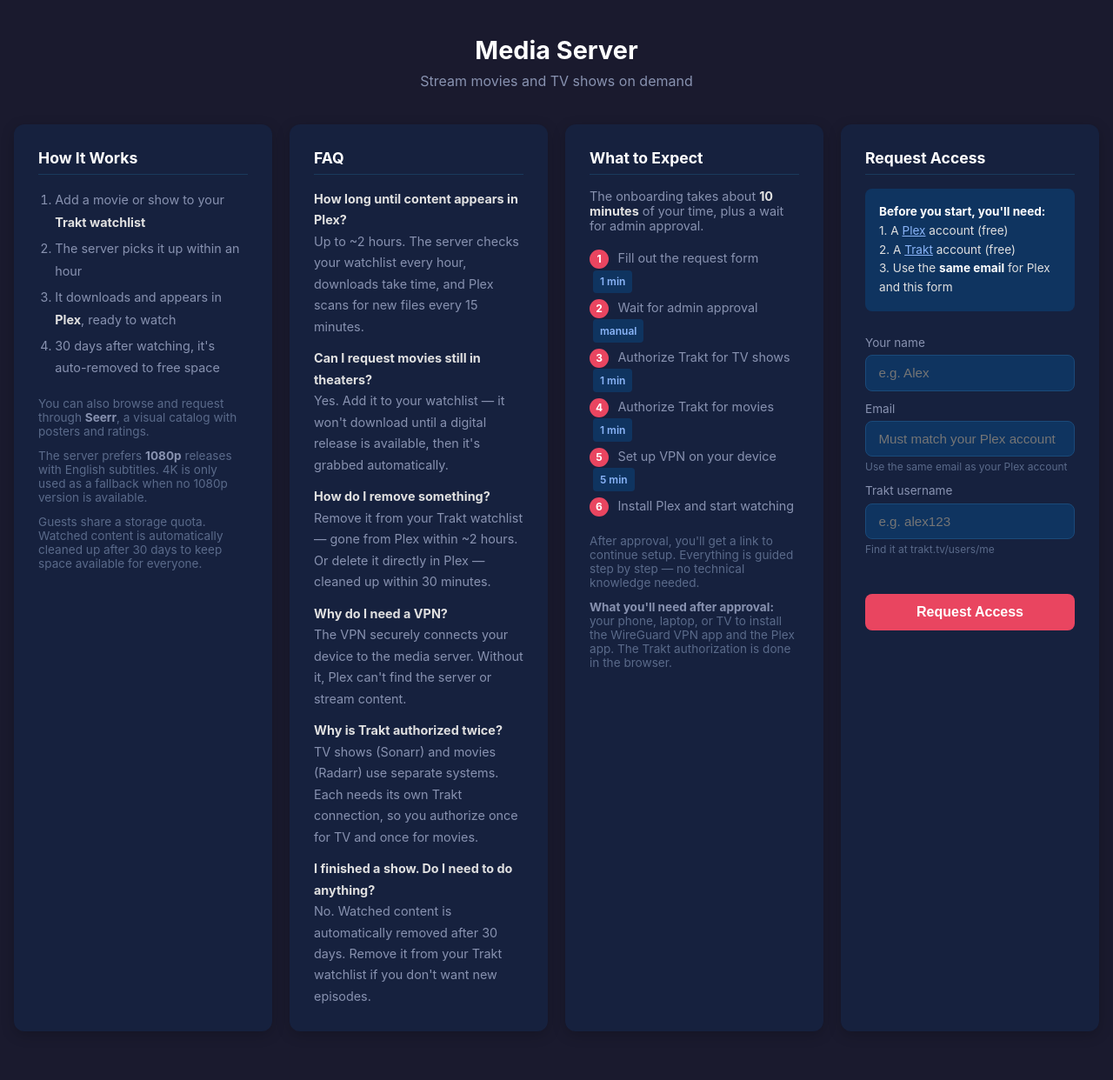
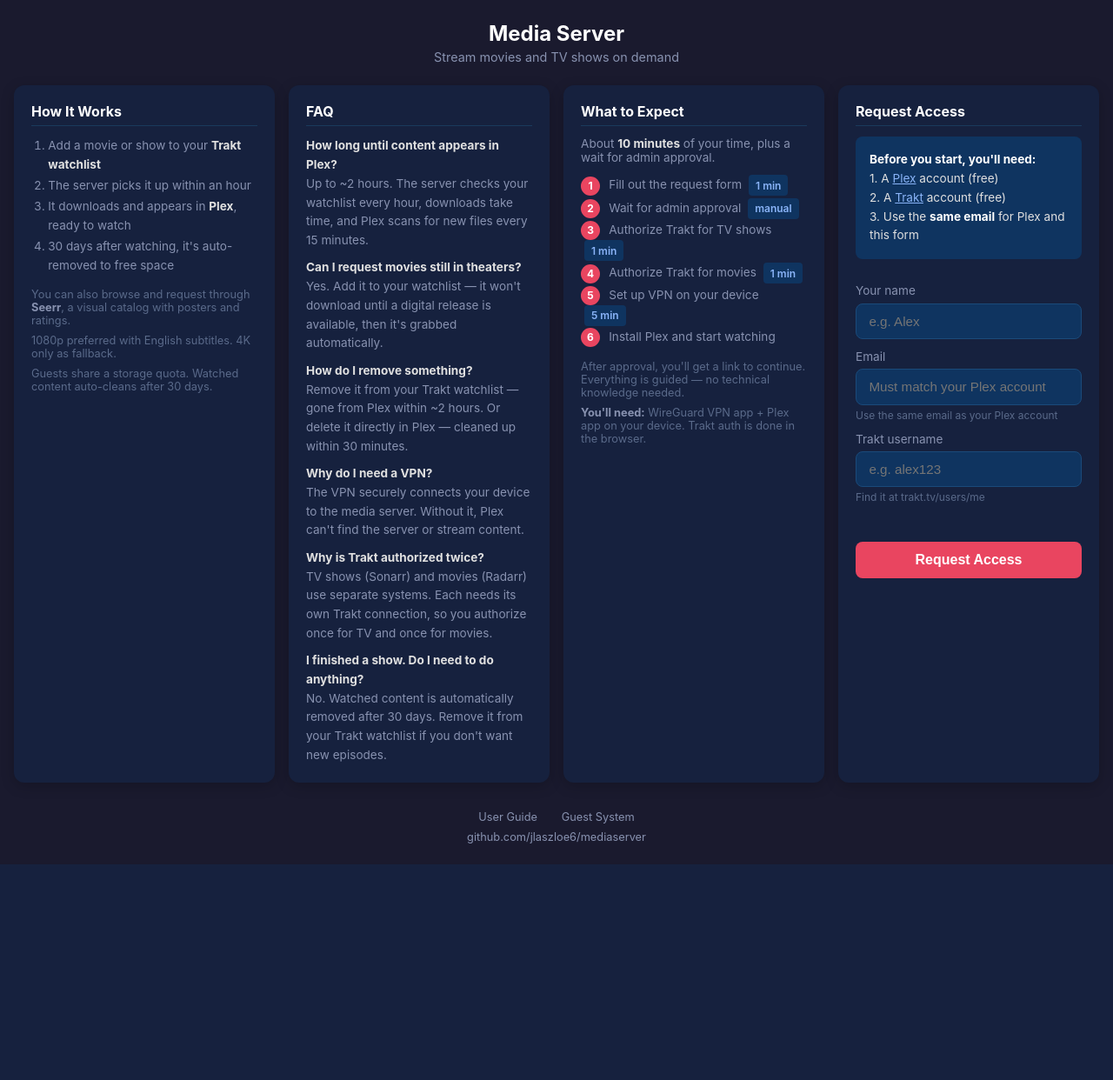
Before and after one commit to jlaszloe6/mediaserver, a Flask app: page /onboard in a window 1280 px wide. Shown: the whole page at 87% size. After the commit the page ends 994 px from the top, so only its background shows below. Run offline with Flask 3, Linux system fonts and the light colour scheme; parts of the project's set-up code (start-up, migrations or seed data) failed here and were passed over; some libraries are stand-ins or nearby versions.

Commit message:
Fit onboard page to viewport and add footer with wiki links
- Tighter padding and font sizes to fit 4 columns on screen
- Flexbox body so columns fill available height
- Footer with links to User Guide and Guest System wiki pages
- GitHub repo reference at the bottom

Co-Authored-By: Claude Opus 4.6 (1M context) <noreply@anthropic.com>

```diff
--- a/status-page/templates/onboard.html
+++ b/status-page/templates/onboard.html
@@ -12,21 +12,24 @@
             background: #1a1a2e;
             color: #e0e0e0;
             min-height: 100vh;
+            display: flex;
+            flex-direction: column;
         }
         .page-header {
             text-align: center;
-            padding: 2.5rem 1rem 1rem;
+            padding: 1.5rem 1rem 0.5rem;
         }
-        .page-header h1 { font-size: 1.8rem; color: #fff; margin-bottom: 0.5rem; }
-        .page-header p { color: #8892b0; font-size: 1rem; }
+        .page-header h1 { font-size: 1.5rem; color: #fff; margin-bottom: 0.25rem; }
+        .page-header p { color: #8892b0; font-size: 0.9rem; }
         .columns {
             display: grid;
             grid-template-columns: 1fr 1fr 1fr 1fr;
-            gap: 1.25rem;
+            gap: 1rem;
             max-width: 1400px;
-            margin: 1.5rem auto;
-            padding: 0 1rem 2rem;
+            margin: 1rem auto;
+            padding: 0 1rem;
             align-items: stretch;
+            flex: 1;
         }
         @media (max-width: 1100px) {
             .columns { grid-template-columns: 1fr 1fr; }
@@ -37,12 +40,12 @@
         .card {
             background: #16213e;
             border-radius: 12px;
-            padding: 1.75rem;
+            padding: 1.25rem;
             box-shadow: 0 4px 16px rgba(0,0,0,0.2);
             display: flex;
             flex-direction: column;
         }
-        .card h2 { font-size: 1.1rem; color: #fff; margin-bottom: 1rem; padding-bottom: 0.5rem; border-bottom: 1px solid #1a3a5c; }
+        .card h2 { font-size: 1rem; color: #fff; margin-bottom: 0.75rem; padding-bottom: 0.4rem; border-bottom: 1px solid #1a3a5c; }
         label { display: block; font-size: 0.85rem; color: #8892b0; margin-bottom: 0.4rem; margin-top: 0.75rem; }
         input[type="text"], input[type="email"] {
             width: 100%;
@@ -79,10 +82,10 @@
         }
         .flash.info { background: rgba(100,150,255,0.15); color: #8ab4f8; }
         .flash.error { background: rgba(233,69,96,0.15); color: #e94560; }
-        .info-list { line-height: 1.8; font-size: 0.9rem; color: #8892b0; padding-left: 1.2rem; }
-        .info-list li { margin-bottom: 0.25rem; }
+        .info-list { line-height: 1.6; font-size: 0.85rem; color: #8892b0; padding-left: 1.2rem; }
+        .info-list li { margin-bottom: 0.15rem; }
         .info-list strong { color: #e0e0e0; }
-        .faq-item { margin-bottom: 0.75rem; font-size: 0.9rem; color: #8892b0; line-height: 1.7; }
+        .faq-item { margin-bottom: 0.6rem; font-size: 0.85rem; color: #8892b0; line-height: 1.6; }
         .faq-item:last-child { margin-bottom: 0; }
         .faq-item strong { color: #e0e0e0; }
         .step-num {
@@ -99,7 +102,7 @@
             margin-right: 0.4rem;
         }
         .steps-list { list-style: none; padding: 0; }
-        .steps-list li { line-height: 1.8; font-size: 0.9rem; color: #8892b0; margin-bottom: 0.25rem; }
+        .steps-list li { line-height: 1.6; font-size: 0.85rem; color: #8892b0; margin-bottom: 0.15rem; }
         .steps-list strong { color: #e0e0e0; }
         .time-badge {
             display: inline-block;
@@ -122,6 +125,16 @@
         .prereqs strong { color: #fff; }
         .prereqs a { color: #8ab4f8; }
         a { color: #8ab4f8; }
+        .footer {
+            text-align: center;
+            padding: 1rem 1rem 1.5rem;
+            font-size: 0.8rem;
+            color: #5a6a8a;
+        }
+        .footer a { color: #8892b0; text-decoration: none; }
+        .footer a:hover { color: #8ab4f8; }
+        .footer .links { margin-bottom: 0.5rem; }
+        .footer .links a { margin: 0 0.75rem; }
     </style>
 </head>
 <body>
@@ -140,9 +153,9 @@
                 <li>It downloads and appears in <strong>Plex</strong>, ready to watch</li>
                 <li>30 days after watching, it's auto-removed to free space</li>
             </ol>
-            <p style="font-size:0.85rem;color:#5a6a8a;margin-top:1rem">You can also browse and request through <strong style="color:#8892b0">Seerr</strong>, a visual catalog with posters and ratings.</p>
-            <p style="font-size:0.85rem;color:#5a6a8a;margin-top:0.75rem">The server prefers <strong style="color:#8892b0">1080p</strong> releases with English subtitles. 4K is only used as a fallback when no 1080p version is available.</p>
-            <p style="font-size:0.85rem;color:#5a6a8a;margin-top:0.75rem">Guests share a storage quota. Watched content is automatically cleaned up after 30 days to keep space available for everyone.</p>
+            <p style="font-size:0.8rem;color:#5a6a8a;margin-top:0.75rem">You can also browse and request through <strong style="color:#8892b0">Seerr</strong>, a visual catalog with posters and ratings.</p>
+            <p style="font-size:0.8rem;color:#5a6a8a;margin-top:0.5rem">1080p preferred with English subtitles. 4K only as fallback.</p>
+            <p style="font-size:0.8rem;color:#5a6a8a;margin-top:0.5rem">Guests share a storage quota. Watched content auto-cleans after 30 days.</p>
         </div>
 
         <!-- Column 2: FAQ -->
@@ -171,7 +184,7 @@
         <div class="card">
             <h2>What to Expect</h2>
 
-            <p style="font-size:0.9rem;color:#8892b0;margin-bottom:1rem">The onboarding takes about <strong style="color:#e0e0e0">10 minutes</strong> of your time, plus a wait for admin approval.</p>
+            <p style="font-size:0.85rem;color:#8892b0;margin-bottom:0.75rem">About <strong style="color:#e0e0e0">10 minutes</strong> of your time, plus a wait for admin approval.</p>
 
             <ul class="steps-list">
                 <li><span class="step-num">1</span> Fill out the request form <span class="time-badge">1 min</span></li>
@@ -182,9 +195,8 @@
                 <li><span class="step-num">6</span> Install Plex and start watching</li>
             </ul>
 
-            <p style="font-size:0.85rem;color:#5a6a8a;margin-top:1rem">After approval, you'll get a link to continue setup. Everything is guided step by step &mdash; no technical knowledge needed.</p>
-
-            <p style="font-size:0.85rem;color:#5a6a8a;margin-top:0.75rem"><strong style="color:#8892b0">What you'll need after approval:</strong> your phone, laptop, or TV to install the WireGuard VPN app and the Plex app. The Trakt authorization is done in the browser.</p>
+            <p style="font-size:0.8rem;color:#5a6a8a;margin-top:0.75rem">After approval, you'll get a link to continue. Everything is guided &mdash; no technical knowledge needed.</p>
+            <p style="font-size:0.8rem;color:#5a6a8a;margin-top:0.5rem"><strong style="color:#8892b0">You'll need:</strong> WireGuard VPN app + Plex app on your device. Trakt auth is done in the browser.</p>
         </div>
 
         <!-- Column 4: Request Access -->
@@ -220,5 +232,13 @@
             <script src="https://challenges.cloudflare.com/turnstile/v0/api.js" async defer></script>
         </div>
     </div>
+
+    <div class="footer">
+        <div class="links">
+            <a href="https://github.com/jlaszloe6/mediaserver/wiki/User-Guide">User Guide</a>
+            <a href="https://github.com/jlaszloe6/mediaserver/wiki/Guest-System">Guest System</a>
+        </div>
+        <a href="https://github.com/jlaszloe6/mediaserver">github.com/jlaszloe6/mediaserver</a>
+    </div>
 </body>
 </html>
```
